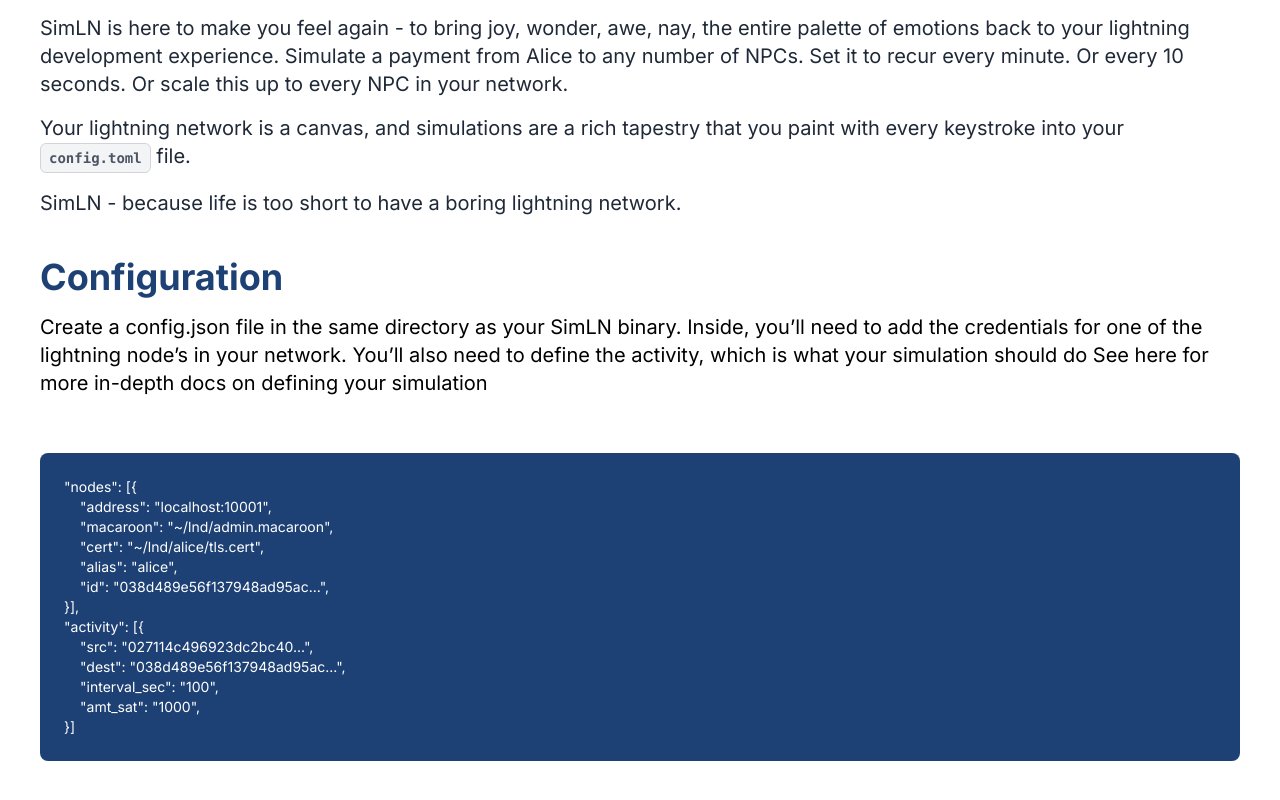
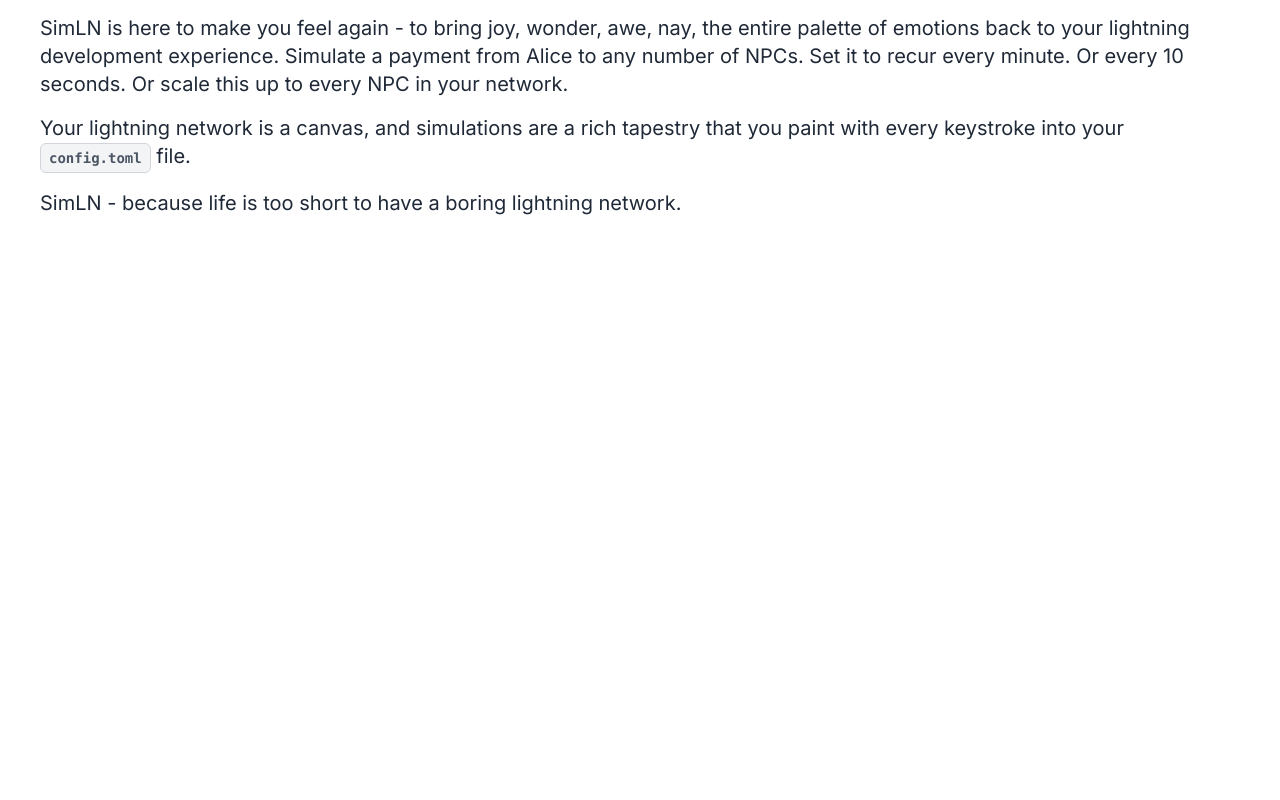
Before and after one commit to bitcoin-dev-project/sim-ln-website, a Next.js app: page /guide in a window 1280 px wide. Shown: the part 1515-2315 px from the top of the page. After the commit the page ends 1772 px from the top, so only its background shows below. Built offline with nearby package versions, Linux system fonts and the light colour scheme.

Commit message:
chore: removed .json config and escaped special characters

```diff
--- a/src/pages/guide.tsx
+++ b/src/pages/guide.tsx
@@ -133,9 +133,9 @@
           <div>
             <p>Want to contribute to the project?</p>
             <p>
-              If you’d like to contribute code, maintenance help or
+              If you&apos;d like to contribute code, maintenance help or
               documentation to the project please open up a volunteer issue and
-              we’ll find something fun for you.
+              we&apos;ll find something fun for you.
             </p>
           </div>
         </div>
@@ -175,48 +175,11 @@
           </p>
         </div>
       </section>
-      <section>
-        <h2 className="text-4xl pb-4 text-brand-primary font-bold">
-          Configuration
-        </h2>
-        <p className="pb-4">
-          Create a config.json file in the same directory as your SimLN binary.
-          Inside, you’ll need to add the credentials for one of the lightning
-          node’s in your network. You’ll also need to define the activity, which
-          is what your simulation should do <Link href="/">See here </Link> for
-          more in-depth docs on defining your simulation
-        </p>
-      </section>
-      <ConfigFileAnnotation />
     </main>
   );
 };
 
 export default QuickStart;
-
-const ConfigFileAnnotation = () => {
-  return (
-    <div className="p-6 bg-brand-primary rounded-lg text-sm text-white">
-      <div>
-        <p>{`"nodes": [{`}</p>
-        <p className="pl-4">{`"address": "localhost:10001",`}</p>
-        <p className="pl-4">{`"macaroon": "~/lnd/admin.macaroon",`}</p>
-        <p className="pl-4">{`"cert": "~/lnd/alice/tls.cert",`}</p>
-        <p className="pl-4">{`"alias": "alice",`}</p>
-        <p className="pl-4">{`"id": "038d489e56f137948ad95ac...",`}</p>
-        <p>{`}],`}</p>
-      </div>
-      <div>
-        <p>{`"activity": [{`}</p>
-        <p className="pl-4">{`"src": "027114c496923dc2bc40...",`}</p>
-        <p className="pl-4">{`"dest": "038d489e56f137948ad95ac...",`}</p>
-        <p className="pl-4">{`"interval_sec": "100",`}</p>
-        <p className="pl-4">{`"amt_sat": "1000",`}</p>
-        <p>{`}]`}</p>
-      </div>
-    </div>
-  );
-};
 
 const Code = ({children}: {children: string}) => {
   return (
```
